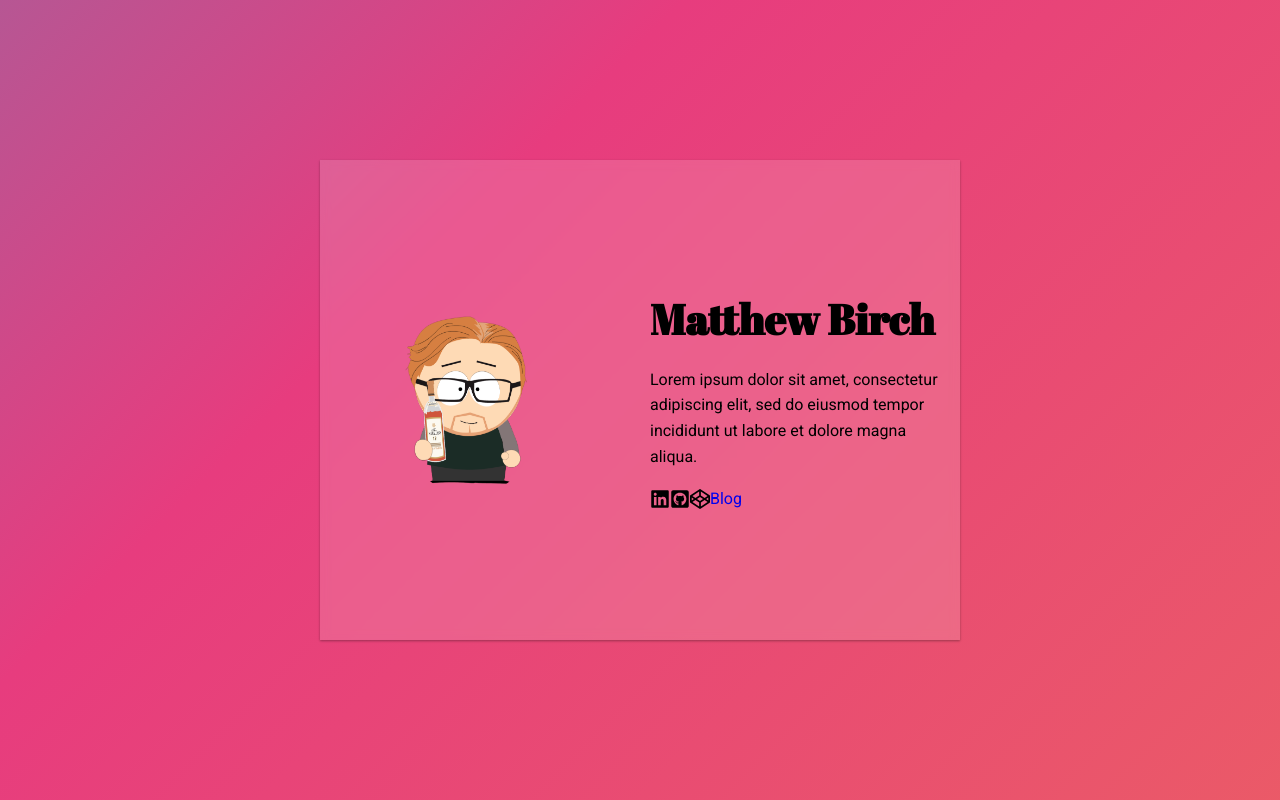
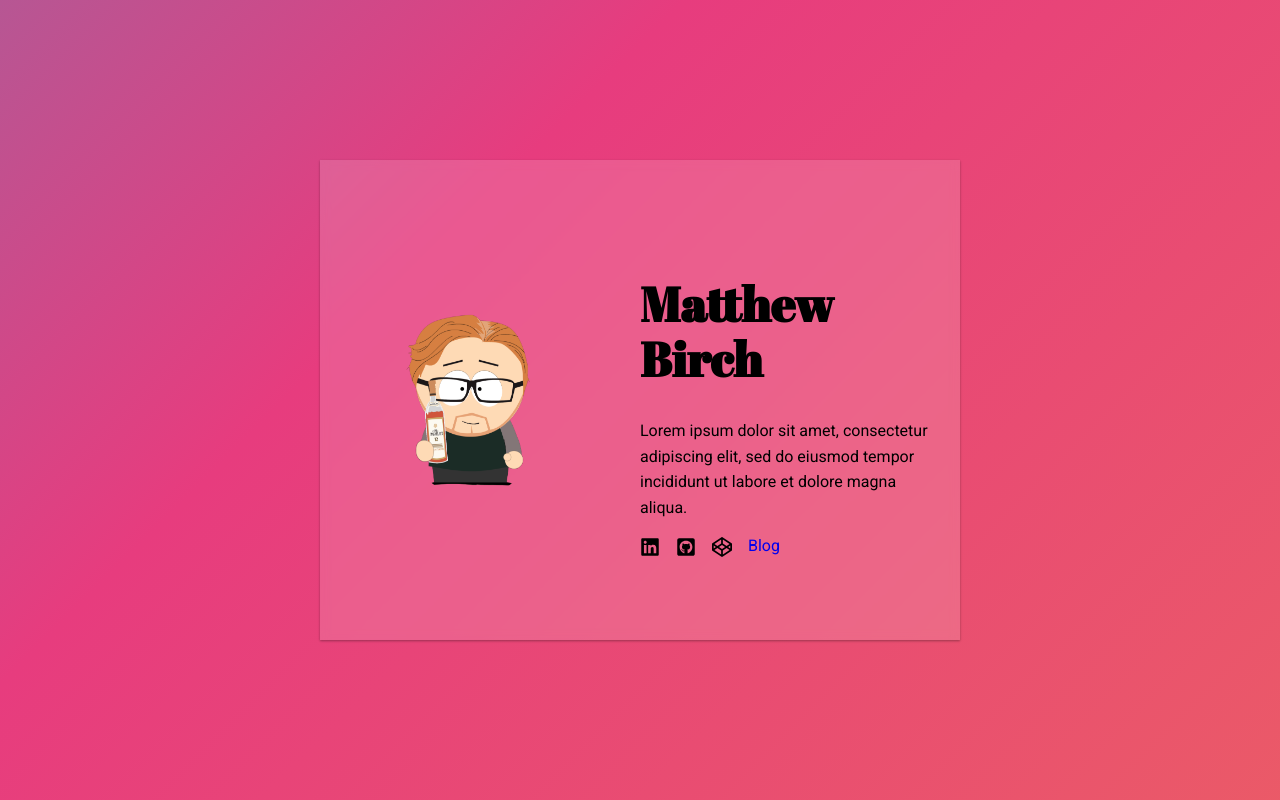
Before and after one commit to matthew678532/portfolio, a Gatsby site: page / in a window 1280 px wide. Built offline with nearby package versions, Linux system fonts and the light colour scheme; Gatsby itself is replaced by a stand-in of ours.

Commit message:
Component improvements

```diff
--- a/src/components/Grid.tsx
+++ b/src/components/Grid.tsx
@@ -1,19 +1,15 @@
 import styled from 'styled-components';
 
 const Grid = styled.div`
-  display: ${props => props.display || 'flex'};
-  justify-content: ${props => props.justifyContent || 'center'};
-  align-items: ${props => props.alignItems || 'center'};
-  gap: ${props => props.gap || 'auto'};
-  border-top: ${props => props.borderStyle || 'none'};
-  border-bottom: ${props => props.borderStyle || 'none'};
+  display: flex;
+  justify-content: ${props => props.justifyContent || 'flex-start'};
+  align-items: ${props => props.alignItems || 'stretch'};
+  flex-wrap: ${props => props.flexWrap || 'nowrap'};
   flex-direction: ${props => props.flexDirection || 'row'};
-  overflow: ${props => props.overflow || 'visible'};
+  flex: ${props => props.flex || '0 1 auto'};
+  gap: ${props => props.gap || 'normal normal' };
   width: ${props => props.width || 'auto'};
   height: ${props => props.height || 'auto'};
-  margin: ${props => props.margin || '0'};
-  flex: ${props => props.flex || '0 1 auto'};
-  flex-wrap: ${props => props.flexWrap || 'nowrap'};
 `;
 
 export default Grid;
--- a/src/components/Image.tsx
+++ b/src/components/Image.tsx
@@ -1,9 +1,5 @@
 import styled from 'styled-components';
 
-const Image = styled.img`
-  height: ${props => props.size?.height || 'auto'};
-  width: ${props => props.size?.width || 'auto'};
-  cursor: ${props => props.cursor || 'auto'};
-`;
+const Image = styled.img``;
 
 export default Image;
--- a/src/components/Text.tsx
+++ b/src/components/Text.tsx
@@ -1,13 +1,33 @@
-import styled from 'styled-components';
+import styled, { css } from 'styled-components';
 
-const Text = styled.p`
-  font-family: ${props => props.fontFamily || 'sans-serif'};
-  font-size: ${props => props.fontSize};
-  text-transform: ${props => props.textTransform || 'none'};
-  margin: ${props => props.margin || 0};
-  font-weight: ${props => props.fontWeight || 500};
-  color: ${props => props.color || '#000'};
-  line-height: ${props => props.lineHeight || 'normal'};
+// const Text = styled.p`
+//   font-family: ${props => props.fontFamily || 'sans-serif'};
+//   font-size: ${props => props.fontSize};
+//   text-transform: ${props => props.textTransform || 'none'};
+//   margin: ${props => props.margin || 0};
+//   font-weight: ${props => props.fontWeight || 500};
+//   color: ${props => props.color || '#000'};
+//   line-height: ${props => props.lineHeight || 'normal'};
+// `;
+
+export const StandardTextStyle = css`
+  font-family: 'Roboto', sans-serif;
+  font-size: 1rem;
+  font-weight: 100;
+  line-height: 1.6;
 `;
 
-export default Text;
+export const Header = styled.h1`
+  font-family: 'Abril Fatface', cursive;
+  font-size: 3rem;
+  font-weight: 700;
+`;
+
+export const Standard = styled.p`
+  ${StandardTextStyle};
+`;
+
+export const Label = styled.p`
+  ${StandardTextStyle};
+  font-size: 0.75rem
+`;
--- a/src/groups/Card.tsx
+++ b/src/groups/Card.tsx
@@ -1,7 +1,8 @@
 import React from 'react';
 import styled from 'styled-components';
 
-import Text from 'components/Text';
+import { Header, Standard } from 'components/Text';
+
 import Image from 'components/Image';
 import Grid from 'components/Grid';
 import Link from 'components/Link';
@@ -12,22 +13,15 @@ import CodepenImage from 'images/codepen-brands.svg';
 
 import Avatar from 'images/avatar.png';
 
-const CardContainer = styled.div`
+const CardContainer = styled(Grid)`
   background-color: rgba(255, 255, 255, .15);
   backdrop-filter: blur(5px);
   height: 60%;
   width: 50%;
-  display: flex;
-  justify-content: space-around;
-  align-items: center;
-  gap: 20px;
   box-shadow: 0 1px 3px rgba(0,0,0,0.12), 0 1px 2px rgba(0,0,0,0.24);
 `;
 
-const socialImagesSize = {
-  height: '20px',
-  width: '20px'
-};
+const socialImagesSize = { height: '1.25rem', width: '1.25rem' };
 
 const onExternalLinkClick = (e, url) => {
   window.open(url, '_blank', 'noopener,noreferrer');
@@ -35,55 +29,51 @@ const onExternalLinkClick = (e, url) => {
 
 const Card = () => {
   return (
-    <CardContainer>
+    <CardContainer
+      justifyContent='space-around'
+      alignItems='center'
+    >
       <Grid
-        flexDirection='column'
-        flex='1'
-        gap='20px'
-      >
+        justifyContent='center'
+        alignItems='center'
+        flex='1'>
         <Image
           src={Avatar}
-          size={{
+          style={{
+            borderRadius: "50%",
             width: "50%",
             height: "100%"
           }}
-          style={{ borderRadius: "50%" }}
         />
       </Grid>
       <Grid
         flexDirection='column'
         flex='1'
-        gap='20px'
-        alignItems='flex-start'
-        margin='0 10px 0 10px'
-      >
-        <Text
-          fontFamily='Abril Fatface, cursive'
-          fontWeight='700'
-          fontSize='42px'>Matthew Birch</Text>
-        <Text
-          fontFamily='Roboto'
-          fontWeight={100}
-          fontSize='16px'
-          lineHeight='1.6' >
-          Lorem ipsum dolor sit amet, consectetur adipiscing elit, sed do eiusmod tempor incididunt ut labore et dolore magna aliqua.
-        </Text>
-
-        <Grid>
+        style={{ margin: '0 1rem' }}>
+        <Header>Matthew Birch</Header>
+        <Standard style={{ margin: '0 0 1rem 0' }}>Lorem ipsum dolor sit amet, consectetur adipiscing elit, sed do eiusmod tempor incididunt ut labore et dolore magna aliqua.</Standard>
+        <Grid
+          gap='1rem'>
           <Image
             src={LinkedInImage}
-            size={socialImagesSize}
-            cursor='pointer'
+            style={{
+              ...socialImagesSize,
+              cursor: 'pointer'
+            }}
             onClick={e => onExternalLinkClick(e, 'https://www.linkedin.com/in/matthewlbirch/')}/>
           <Image
             src={GithubImage}
-            size={socialImagesSize}
-            cursor='pointer'
+            style={{
+              ...socialImagesSize,
+              cursor: 'pointer'
+            }}
             onClick={e => onExternalLinkClick(e, 'https://github.com/matthew678532')}/>
           <Image
             src={CodepenImage}
-            size={socialImagesSize}
-            cursor='pointer'
+            style={{
+              ...socialImagesSize,
+              cursor: 'pointer'
+            }}
             onClick={e => onExternalLinkClick(e, 'https://codepen.io/matthew678532')}/>
           <Link to='/blog'>
             Blog
--- a/src/templates/entry.tsx
+++ b/src/templates/entry.tsx
@@ -4,7 +4,6 @@ import { graphql } from 'gatsby';
 import BlogContainer from 'groups/BlogContainer';
 
 const Entry = ({ data }) => {
-  console.info('Data = ', data);
   const { markdownRemark } = data;
   const { html, frontmatter } = markdownRemark;
   const { title, slug, category, stack } = frontmatter;
```
Also changed, not shown: src/content/test-blog-2.md (+1 -1 lines), src/content/test-blog-3.md (+1 -1 lines), src/content/test-blog-4.md (+1 -1 lines), src/content/test-blog-5.md (+1 -1 lines), src/content/test-blog-6.md (+1 -1 lines), src/content/test-blog.md (+1 -1 lines), src/content/test-project-2.md (+1 -1 lines), src/content/test-project-3.md (+1 -1 lines), src/content/test-project.md (+1 -1 lines), src/groups/GridItem.tsx (deleted, +0 -34 lines), src/groups/Post.tsx (added, +37 -0 lines), src/pages/blog.tsx (+5 -4 lines).
